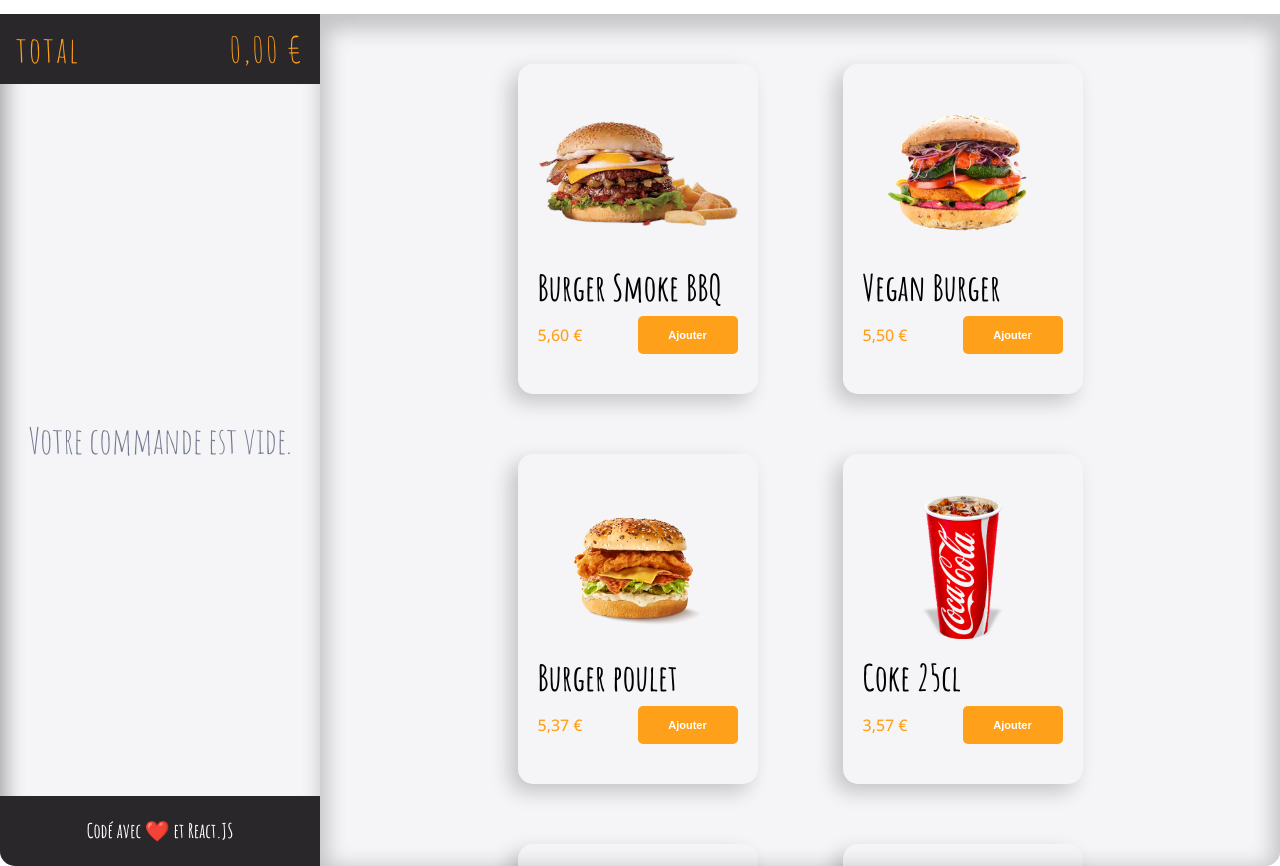
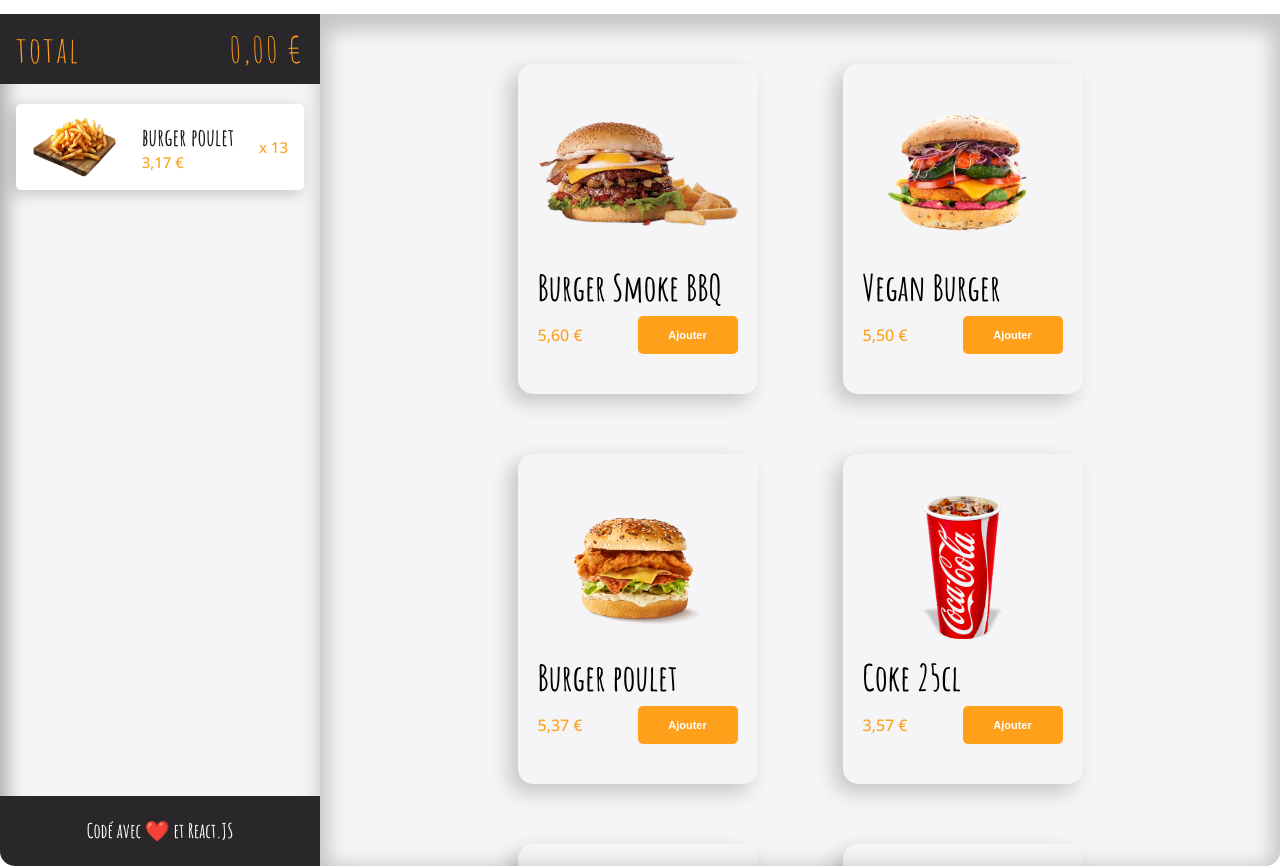
Before and after one commit to Tony-marques/crazee-burger-ts, a React (Vite) app: page /order/1 in a window 1280 px wide. Built offline with nearby package versions, Linux system fonts and the light colour scheme.

Commit message:
✨     F11 > BASKET > Create Basket

```diff
--- a/src/components/pages/OrderPage/Main/Basket/Basket.tsx
+++ b/src/components/pages/OrderPage/Main/Basket/Basket.tsx
@@ -19,4 +19,5 @@ const BasketStyled = styled.div`
   display: flex;
   flex-direction: column;
   box-shadow: 0px 0px 20px 0px #00000033 inset;
+  overflow-y: hidden;
 `;
--- a/src/components/pages/OrderPage/Main/Basket/BasketBody.tsx
+++ b/src/components/pages/OrderPage/Main/Basket/BasketBody.tsx
@@ -1,10 +1,11 @@
 import styled from "styled-components";
-import EmptyBasketMessage from "./EmptyBasketMessage";
+import BasketProducts from "./BasketProducts";
 
 const BasketBody = () => {
   return (
     <BasketBodyStyled>
-      <EmptyBasketMessage />
+      {/* <EmptyBasketMessage /> */}
+      <BasketProducts />
     </BasketBodyStyled>
   );
 };
@@ -13,4 +14,7 @@ export default BasketBody;
 
 const BasketBodyStyled = styled.div`
   flex: 1;
+  overflow-y: hidden;
+  display: flex;
+  flex-direction: column;
 `;
--- /dev/null
+++ b/src/components/pages/OrderPage/Main/Basket/BasketProduct.tsx
@@ -0,0 +1,100 @@
+import { TbTrashXFilled } from "react-icons/tb";
+import styled from "styled-components";
+import { theme } from "../../../../../theme";
+
+type BasketProductProps = {
+  imageUrl: string;
+  title: string;
+  price: string;
+  quantity: number;
+};
+
+const BasketProduct = ({
+  imageUrl,
+  title,
+  price,
+  quantity,
+}: BasketProductProps) => {
+  return (
+    <BasketProductStyled>
+      <img src={imageUrl} alt="" />
+      <div className="product-informations">
+        <div className="title">{title}</div>
+        <div className="price">{price}</div>
+      </div>
+      <div className="quantities">x {quantity}</div>
+      <button className="remove-button">
+        <TbTrashXFilled />
+      </button>
+    </BasketProductStyled>
+  );
+};
+
+export default BasketProduct;
+
+const BasketProductStyled = styled.div`
+  padding: 8px 16px;
+  /* border: 1px solid red; */
+  display: flex;
+  justify-content: space-between;
+  align-items: center;
+  box-shadow: -4px 4px 15px 0px #00000033;
+  background-color: ${theme.colors.white};
+  border-radius: 5px;
+  position: relative;
+  overflow: hidden;
+
+  &:hover .remove-button {
+    width: 76px;
+  }
+
+  img {
+    width: 85px;
+    height: 70px;
+    object-fit: cover;
+  }
+
+  .product-informations {
+    .title {
+      font-family: Amatic SC;
+      font-size: 24px;
+      font-weight: 700;
+      color: ${theme.colors.dark};
+    }
+
+    .price {
+      font-family: Open Sans;
+      font-size: 15px;
+      font-weight: 400;
+      color: ${theme.colors.primary};
+    }
+  }
+
+  .quantities {
+    font-family: Open Sans;
+    font-size: 15px;
+    font-weight: 400;
+    color: ${theme.colors.primary};
+  }
+
+  .remove-button {
+    background-color: ${theme.colors.red};
+    position: absolute;
+    right: 0;
+    top: 0;
+    bottom: 0;
+    cursor: pointer;
+    border: none;
+    display: flex;
+    align-items: center;
+    justify-content: center;
+    transition: width 0.2s;
+    width: 0;
+
+    svg {
+      color: ${theme.colors.white};
+      width: 24px;
+      height: 24px;
+    }
+  }
+`;
--- /dev/null
+++ b/src/components/pages/OrderPage/Main/Basket/BasketProducts.tsx
@@ -0,0 +1,27 @@
+import styled from "styled-components";
+import { formatPrice } from "../../../../../utils/maths";
+import BasketProduct from "./BasketProduct";
+
+const BasketProducts = () => {
+  return (
+    <BasketProductsStyled>
+      <BasketProduct
+        imageUrl="/assets/images/fries3.png"
+        title="burger poulet"
+        price={formatPrice(3.17)}
+        quantity={13}
+      />
+    </BasketProductsStyled>
+  );
+};
+
+export default BasketProducts;
+
+const BasketProductsStyled = styled.div`
+  padding: 20px 16px;
+  display: flex;
+  flex-direction: column;
+  gap: 20px;
+  overflow-y: scroll;
+  height: 100%;
+`;
```
